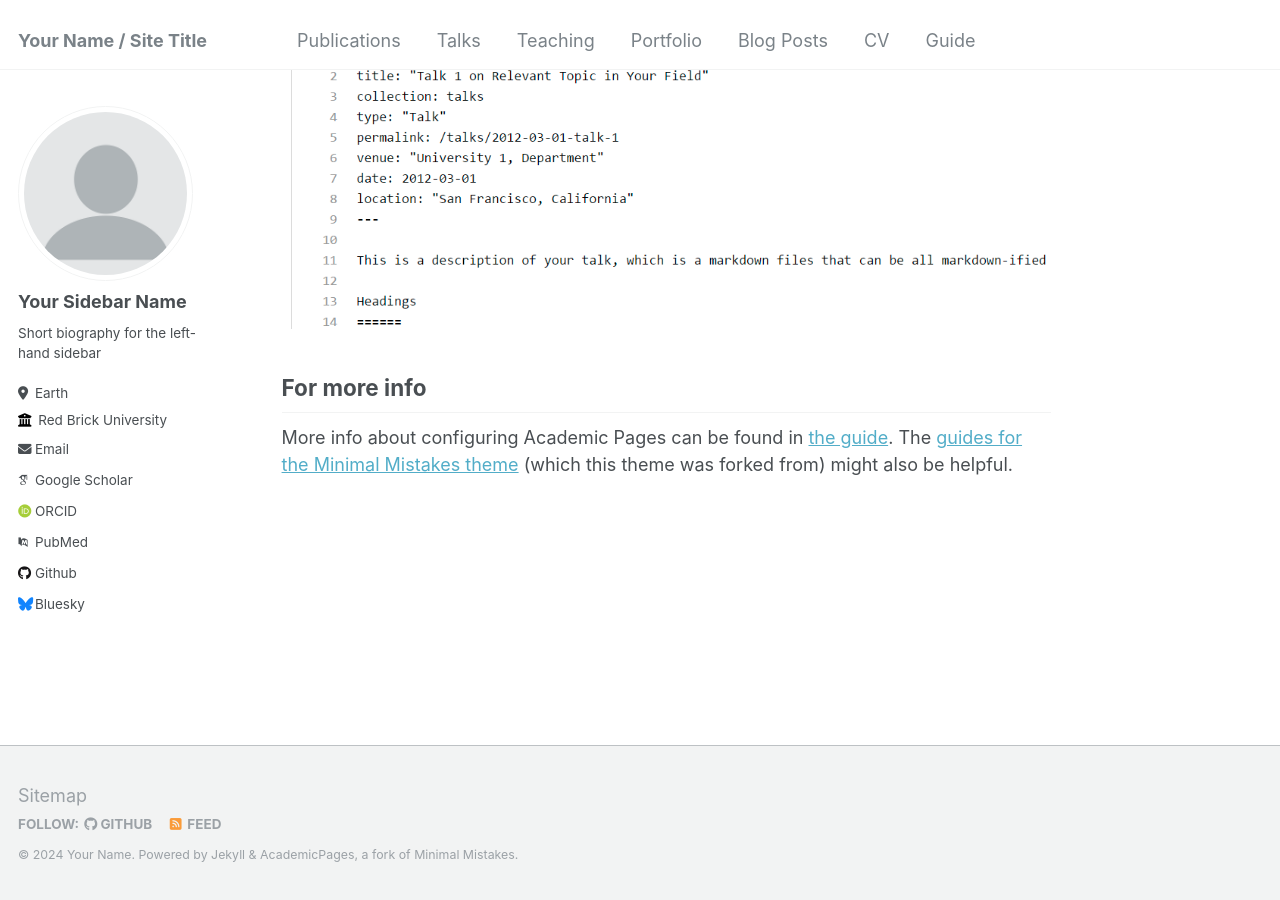
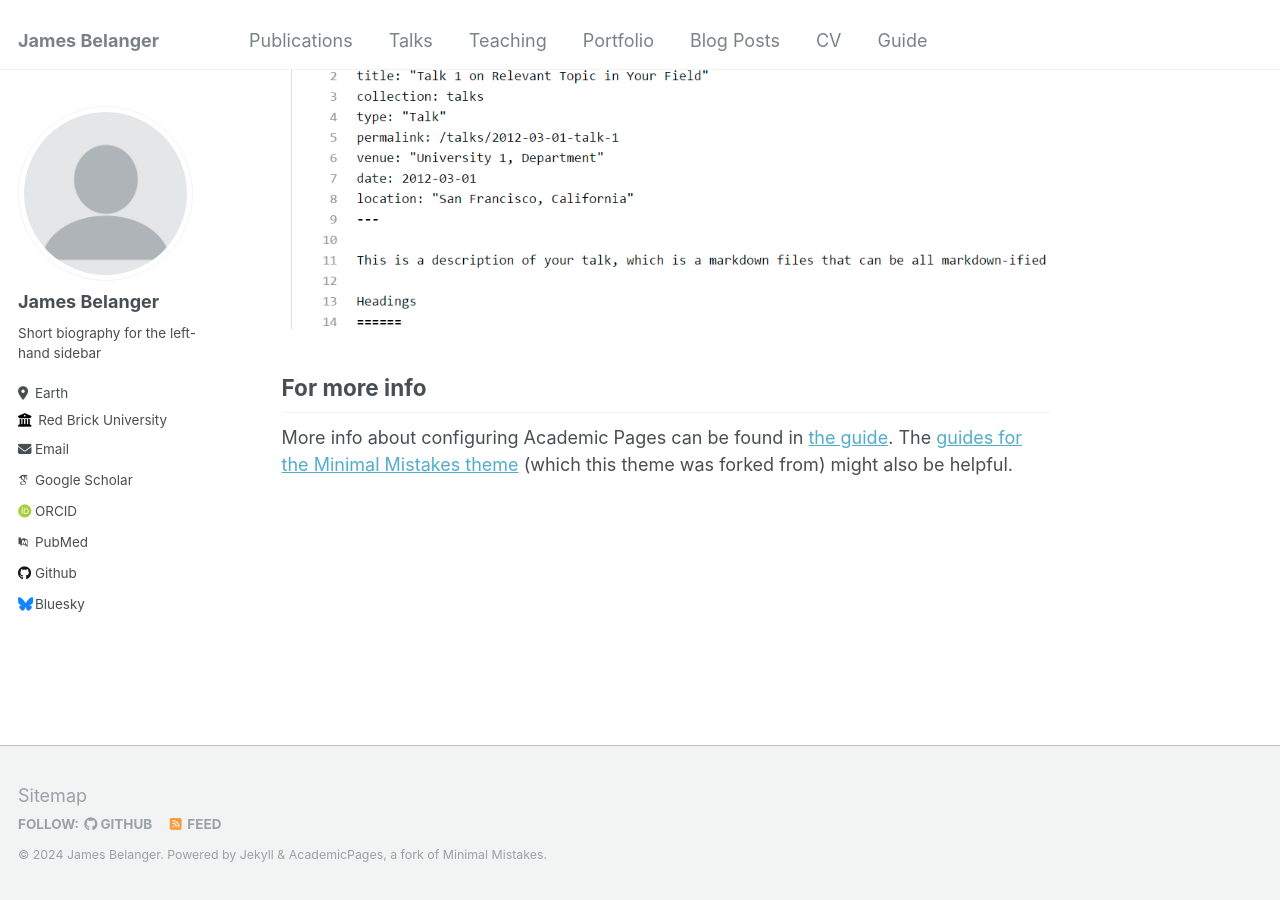
Before and after one commit to JamesBelanger/LanguageJames, a Jekyll site: the page built from _pages/about.md, in a window 1280 px wide and 900 px high, scrolled down 2660 px. Built offline with Jekyll 4.4.1, drawn with Linux system fonts in a browser that asks for light colours; some web fonts are replaced.

Commit message:
Update _config.yml

```diff
--- a/_config.yml
+++ b/_config.yml
@@ -8,10 +8,10 @@
 
 # Basic Site Settings
 locale                   : "en-US"
-title                    : "Your Name / Site Title"
+title                    : "James Belanger"
 title_separator          : "-"
-name                     : &name "Your Name"
-description              : &description "personal description"
+name                     : &name "James Belanger"
+description              : &description "Neurosurgery Research Intern @ Hayden Lab Baylor College of Medicine  | Cognitive Sciences Student @ Rice University"
 url                      : https://academicpages.github.io # the base hostname & protocol for your site e.g. "https://mmistakes.github.io"
 baseurl                  : "" # the subpath of your site, e.g. "/blog"
 repository               : "academicpages/academicpages.github.io"
@@ -22,13 +22,13 @@ repository               : "academicpages/academicpages.github.io"
 author:
   # Biographic information
   avatar           : "profile.png"
-  name             : "Your Sidebar Name"
+  name             : "James Belanger"
   pronouns         : # example: "she/her"
   bio              : "Short biography for the left-hand sidebar"
   location         : "Earth"
   employer         : "Red Brick University"
   uri              : # URL
-  email            : "none@example.org"
+  email            : "jamesluibelanger@gmail.com"
 
   # Academic websites
   arxiv            : # URL - Update with the correct link to your profile
```
